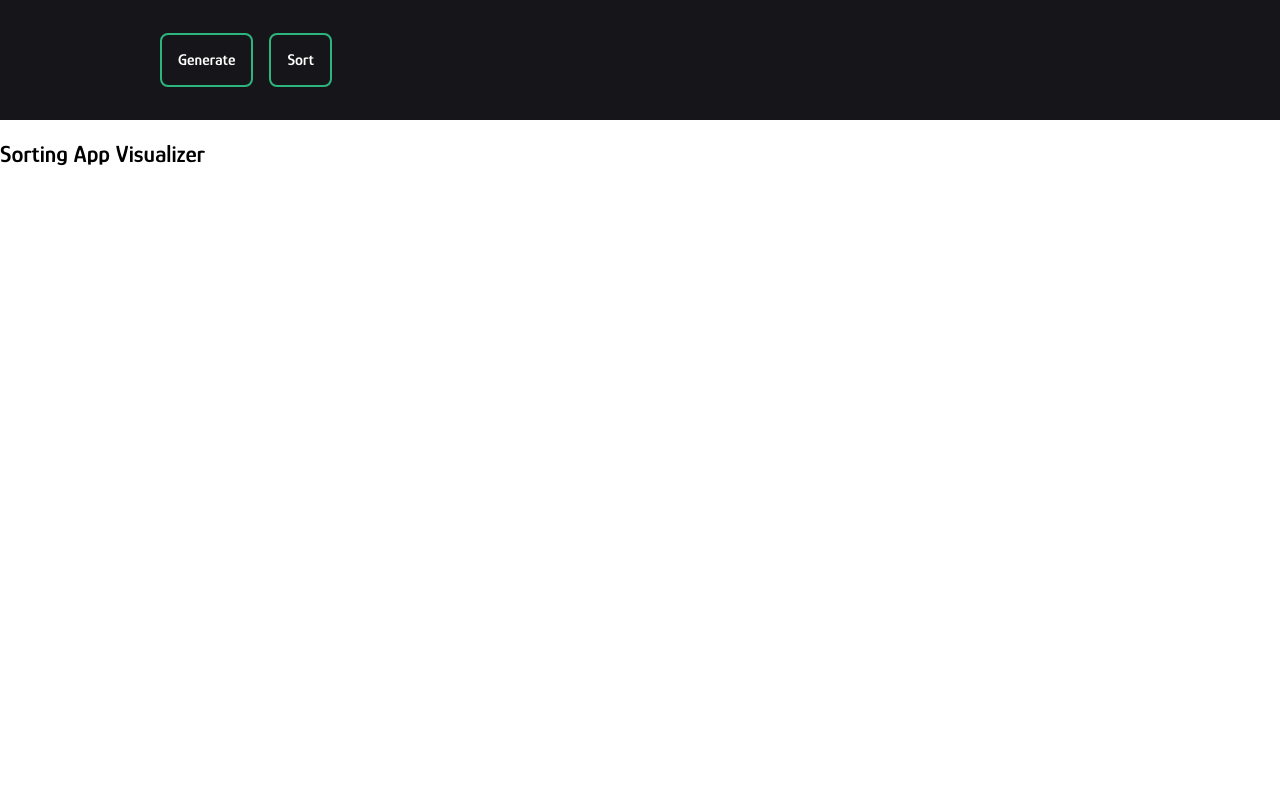
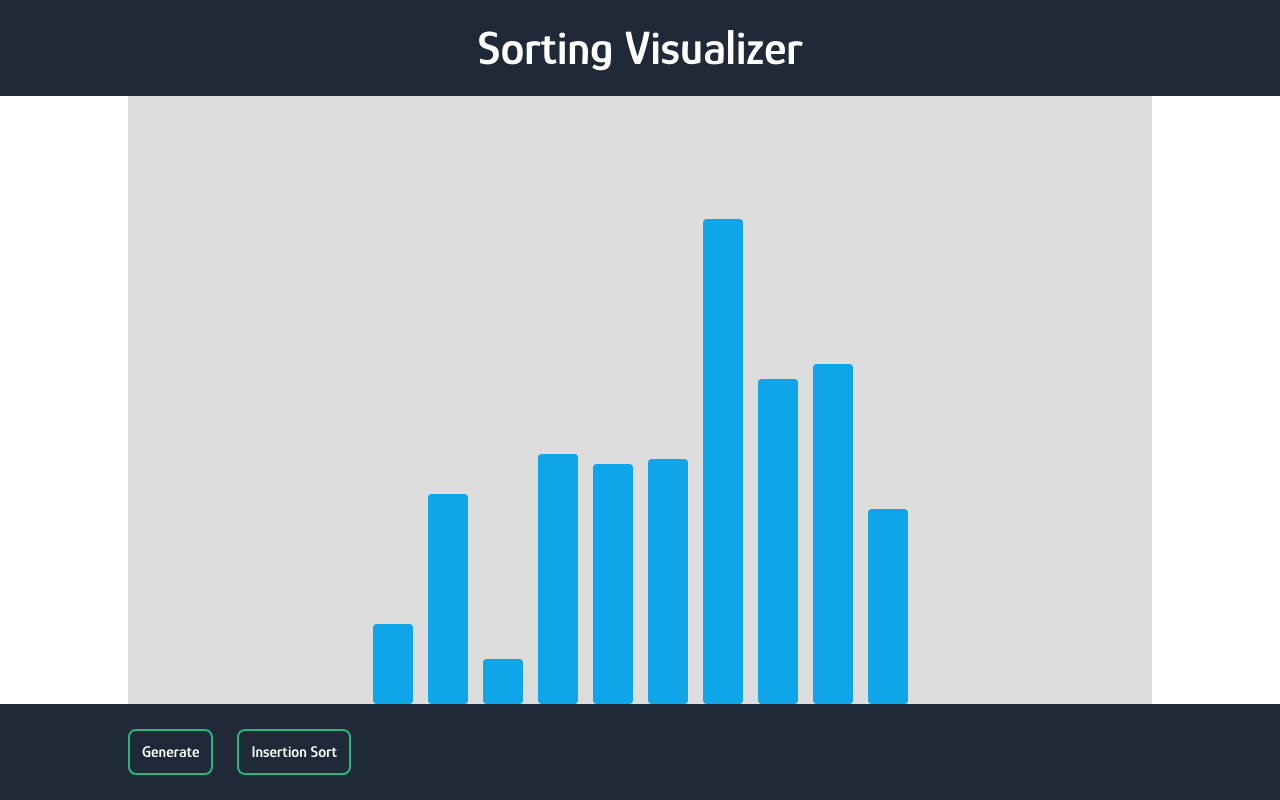
Before and after one commit to sirajadam/sorting-visualizer, a React (Create React App) app: page / in a window 1280 px wide. Built offline with nearby package versions, Linux system fonts and the light colour scheme.

Commit message:
added array bars

```diff
--- a/src/App.js
+++ b/src/App.js
@@ -1,13 +1,13 @@
 import "./App.css";
 import React from "react";
 import Header from "./components/header/Header";
-import SortingApp from "./components/sorting/SortingApp";
+import SortingVisualizer from "./components/sorting/SortingVisualizer";
 
 function App() {
   return (
     <React.Fragment>
       <Header />
-      <SortingApp />
+      <SortingVisualizer />
     </React.Fragment>
   );
 }
--- a/src/components/header/Header.js
+++ b/src/components/header/Header.js
@@ -1,12 +1,9 @@
 import styles from "./Header.module.css";
 
-const Header = () => {
+const Header = (props) => {
   return (
     <nav className={styles.nav}>
-      <div className={styles["nav-container"]}>
-        <button className={styles.btn}>Generate</button>
-        <button className={styles.btn}>Sort</button>
-      </div>
+      <h1>Sorting Visualizer</h1>
     </nav>
   );
 };
--- a/src/components/header/Header.module.css
+++ b/src/components/header/Header.module.css
@@ -1,31 +1,14 @@
 .nav {
-  height: 7.5rem;
+  height: 6rem;
   background: #16161a;
+  background: #d946ef;
+  background: #1f2937;
   display: flex;
   align-items: center;
+  justify-content: center;
 }
 
-.nav-container {
-  display: flex;
-  height: 100%;
-  width: 100%;
-  /* background: blue; */
-  margin: 0 10rem;
-  align-items: center;
-  align-content: center;
-  gap: 0 1rem;
-}
-
-.btn {
-  cursor: pointer;
-  font-family: inherit;
-  padding: 1rem;
-  border: 2px solid #2cb67d;
-  background: transparent;
-  border-radius: 0.5rem;
-  font-size: 1rem;
-  font-weight: 600;
-  justify-content: center;
-  align-items: center;
+.nav {
+  font-size: 2rem;
   color: #fffffe;
 }
--- a/src/components/sorting/SortingApp.js
+++ /dev/null
@@ -1,11 +0,0 @@
-import styles from "./SortingApp.module.css";
-
-const SortingApp = () => {
-  return (
-    <section className={styles["sorting-app-container"]}>
-      <h1>Sorting App Visualizer</h1>
-    </section>
-  );
-};
-
-export default SortingApp;
--- /dev/null
+++ b/src/components/sorting/SortingControls.js
@@ -0,0 +1,22 @@
+import styles from "./SortingControls.module.css";
+
+const SortingControls = (props) => {
+  const callerHandler = () => {
+    props.onInsertionSort();
+  };
+
+  return (
+    <section className={styles["sorting-controls-container"]}>
+      <div className={styles["sorting-controls"]}>
+        <button onClick={props.onReset} className={styles.btn}>
+          Generate
+        </button>
+        <button className={styles.btn} onClick={callerHandler}>
+          Insertion Sort
+        </button>
+      </div>
+    </section>
+  );
+};
+
+export default SortingControls;
--- /dev/null
+++ b/src/components/sorting/SortingControls.module.css
@@ -0,0 +1,27 @@
+.sorting-controls-container {
+  background: #1f2937;
+  height: 6rem;
+}
+
+.sorting-controls {
+  display: flex;
+  width: 80vw;
+  height: 100%;
+  margin: 0 auto;
+  align-items: center;
+  gap: 0 1.5rem;
+}
+
+.btn {
+  cursor: pointer;
+  font-family: inherit;
+  padding: 0.75rem;
+  border: 2px solid #2cb67d;
+  background: transparent;
+  border-radius: 0.5rem;
+  font-size: 1rem;
+  font-weight: 600;
+  justify-content: center;
+  align-items: center;
+  color: #fffffe;
+}
--- /dev/null
+++ b/src/components/sorting/SortingVisualizer.js
@@ -0,0 +1,64 @@
+import React, { useState, useRef, useEffect } from "react";
+import styles from "./SortingVisualizer.module.css";
+import { generateArray } from "../../helper/generateArray";
+import SortingControls from "./SortingControls";
+
+const SortingVisualizer = () => {
+  const arrBarRef = useRef([]);
+  const [array, setArray] = useState(generateArray(100, 10));
+  const [isSorting, setIsSorting] = useState();
+  const [isSorted, setIsSorted] = useState(false);
+
+  const resetArray = () => {
+    setArray(generateArray(100, 10));
+    if (isSorted) {
+      for (let i = 0; i < arrBarRef.current.children.length; i++) {
+        arrBarRef.current.children[i].style.background = "#0ea5e9";
+      }
+    }
+    setIsSorted(false);
+  };
+
+  const insertionSort = () => {
+    const arrBars = arrBarRef.current.children;
+    let arr = array.slice();
+    for (let i = 0; i < arr.length; i++) {
+      // console.error("EXPECT");
+      let j = i;
+      while (j > 0 && arr[j - 1] > arr[j]) {
+        let temp = arr[j];
+        arr[j] = arr[j - 1];
+        arr[j - 1] = temp;
+        j--;
+        setArray(arr);
+      }
+      arrBars[j].style.background = "#0ea5e9";
+    }
+    setIsSorted(true);
+
+    if (isSorted) {
+      for (let i = 0; i < arrBars.length; i++) {
+        setTimeout(() => {
+          arrBars[i].style.background = "#22C55E";
+        }, i * 80);
+      }
+    }
+  };
+
+  return (
+    <React.Fragment>
+      <section ref={arrBarRef} className={styles["sorting-app-container"]}>
+        {array.map((n, i) => (
+          <div
+            key={i}
+            className={styles.bar}
+            style={{ height: `${n * 5}px` }}
+          ></div>
+        ))}
+      </section>
+      <SortingControls onReset={resetArray} onInsertionSort={insertionSort} />
+    </React.Fragment>
+  );
+};
+
+export default SortingVisualizer;
--- /dev/null
+++ b/src/components/sorting/SortingVisualizer.module.css
@@ -0,0 +1,24 @@
+.sorting-app-container {
+  display: flex;
+  background: #ddd;
+  height: calc(100vh - 12rem);
+  width: 80vw;
+  margin: 0 auto;
+  justify-content: center;
+  gap: 0 1rem;
+  align-items: flex-end;
+  gap: 0 1px;
+}
+
+.sorting-app-container h1 {
+  margin: 0;
+}
+
+.bar {
+  background: #0ea5e9;
+  display: flex;
+  align-items: flex-end;
+  border-radius: 0.25rem;
+  width: 2.5rem;
+  margin: 0 7px;
+}
--- /dev/null
+++ b/src/helper/generateArray.js
@@ -0,0 +1,8 @@
+export const generateArray = (max, size) => {
+  let arr = [];
+  for (let i = 0; i < size; i++) {
+    let x = Math.floor(Math.random() * (max - 5) + 5);
+    arr.push(x);
+  }
+  return arr;
+};
--- a/src/index.css
+++ b/src/index.css
@@ -3,9 +3,6 @@
 body {
   margin: 0;
   padding: 0;
-  font-family: -apple-system, BlinkMacSystemFont, "Segoe UI", "Roboto", "Oxygen",
-    "Ubuntu", "Cantarell", "Fira Sans", "Droid Sans", "Helvetica Neue",
-    sans-serif;
   font-family: "Glory", sans-serif;
   -webkit-font-smoothing: antialiased;
   -moz-osx-font-smoothing: grayscale;
```
Also changed, not shown: src/components/sorting/SortingApp.module.css (deleted), src/components/sorting/SortingControlls.js (deleted).
